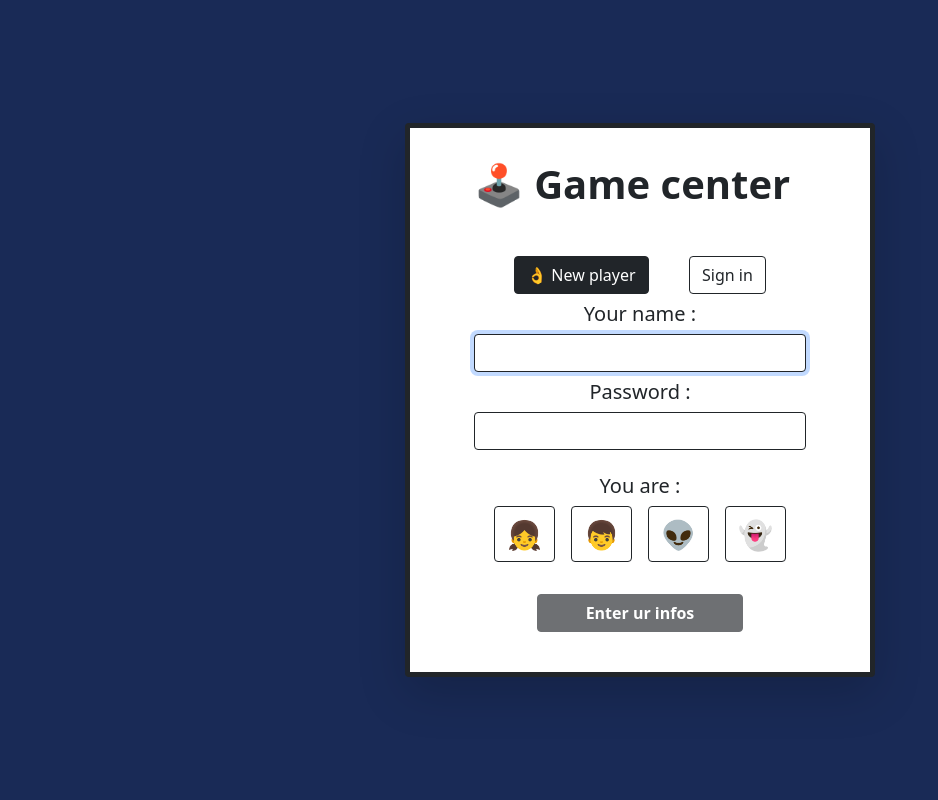
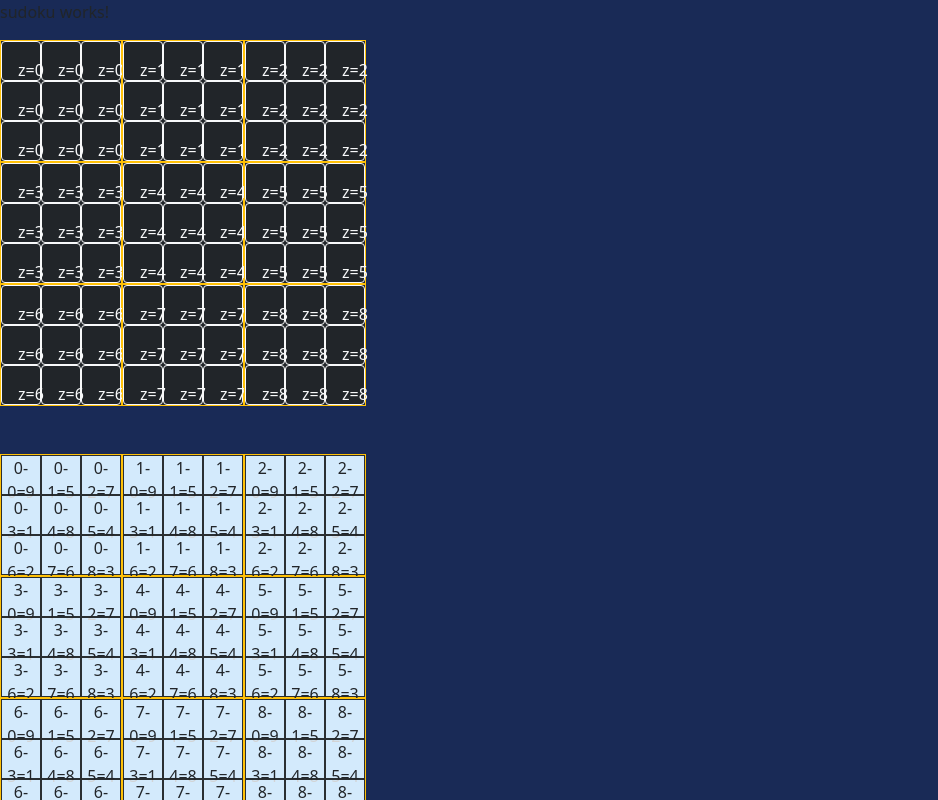
Before and after one commit to AvilaAi/ng-game-center, an Angular app: page /sudoku-component in a window 1280 px wide. Shown: the whole page, without its empty margins (0-938 px from the left). Built offline with nearby package versions, Linux system fonts and the light colour scheme.

Commit message:
add sudoku component

```diff
--- a/src/app/app-routing.module.ts
+++ b/src/app/app-routing.module.ts
@@ -6,6 +6,7 @@ import { HomeComponent } from './home/home.component';
 import { LoginComponent } from './login/login.component';
 import { PianoComponent } from './piano/piano.component';
 import { SnakeComponent } from './snake/snake.component';
+import { SudokuComponent } from './sudoku/sudoku.component';
 import { TictacComponent } from './tictac/tictac.component';
 
 const routes: Routes = [
@@ -18,6 +19,7 @@ const routes: Routes = [
   { path: 'bird-component', component: BirdComponent },
   { path: 'card-component', component: CardComponent },
   { path: 'piano-component', component: PianoComponent },
+  { path: 'sudoku-component', component: SudokuComponent },
 
   { path: '**', component: LoginComponent },
 ];
--- a/src/app/app.module.ts
+++ b/src/app/app.module.ts
@@ -12,6 +12,7 @@ import { BirdComponent } from './bird/bird.component';
 import { CardComponent } from './card/card.component';
 import { HttpClientModule } from '@angular/common/http';
 import { PianoComponent } from './piano/piano.component';
+import { SudokuComponent } from './sudoku/sudoku.component';
 
 @NgModule({
   declarations: [
@@ -24,6 +25,7 @@ import { PianoComponent } from './piano/piano.component';
     BirdComponent,
     CardComponent,
     PianoComponent,
+    SudokuComponent,
   ],
   imports: [BrowserModule, AppRoutingModule, FormsModule, HttpClientModule],
   providers: [],
--- /dev/null
+++ b/src/app/sudoku/sudoku.component.html
@@ -0,0 +1,26 @@
+<p>sudoku works!</p>
+<div class="gird-container bg-dark">
+  <span class="border border-warning" *ngFor="let n of numbers; let z = index">
+    <div style="width: fit-content" *ngFor="let n of [0, 1, 2]">
+      <button
+        style="width: 40px; height: 40px"
+        class="btn btn-outline-light p-3"
+        *ngFor="let n of [0, 1, 2]"
+      >
+        {{ " z=" + z }}
+      </button>
+    </div>
+  </span>
+</div>
+<br />
+<br />
+<div class="gird-container">
+  <div
+    class="gird-case border border-warning"
+    *ngFor="let n of numbers; let z = index"
+  >
+    <span class="grid-item" *ngFor="let n of numbers; let index = index">{{
+      z + "-" + index + "=" + firstCase[index]
+    }}</span>
+  </div>
+</div>
--- /dev/null
+++ b/src/app/sudoku/sudoku.component.scss
@@ -0,0 +1,18 @@
+.gird-container {
+  display: grid;
+  grid-template-columns: auto auto auto;
+  width: fit-content;
+}
+
+.gird-case {
+  display: grid;
+  background-color: #2196f3;
+  grid-template-columns: repeat(3, 40px);
+  width: fit-content;
+}
+.grid-item {
+  background-color: rgba(255, 255, 255, 0.8);
+  border: 1px solid rgba(0, 0, 0, 0.8);
+  height: 40px;
+  text-align: center;
+}
--- /dev/null
+++ b/src/app/sudoku/sudoku.component.ts
@@ -0,0 +1,141 @@
+import { Component, OnInit } from '@angular/core';
+
+@Component({
+  selector: 'app-sudoku',
+  templateUrl: './sudoku.component.html',
+  styleUrls: ['./sudoku.component.scss'],
+})
+export class SudokuComponent implements OnInit {
+  numbers = Array(9);
+  grid = [
+    [0, 0, 6, 0, 3, 0, 7, 0, 0],
+    [0, 3, 0, 5, 0, 8, 0, 9, 0],
+    [8, 0, 0, 4, 0, 7, 0, 0, 6],
+    [0, 9, 0, 0, 0, 0, 0, 3, 0],
+    [0, 0, 0, 8, 2, 9, 0, 0, 0],
+    [0, 6, 0, 0, 0, 0, 0, 2, 0],
+    [3, 0, 0, 6, 0, 4, 0, 0, 9],
+    [0, 4, 0, 2, 0, 1, 0, 8, 0],
+    [0, 0, 1, 0, 5, 0, 2, 0, 0],
+  ];
+  firstCase = [];
+  constructor() {}
+  allNumbers: number[][] = [[]];
+  ngOnInit(): void {
+    for (var a = [], i = 0; i < this.numbers.length; ++i) {
+      a[i] = i + 1;
+      this.grid[i] = new Array(9).fill(0);
+    }
+
+    this.firstCase = this.shuffle(a);
+    this.allNumbers[0] = this.firstCase;
+    // this.generateNumber(1);
+    console.log(`this.grid`, this.grid);
+    // this.solve(this.grid);
+  }
+
+  generateNumber(indexCase: number) {
+    var random = this.shuffle([...this.firstCase]);
+    var newCase = [];
+    console.log(`random`, random);
+    var preCaseX = this.allNumbers[indexCase - 1];
+    var preCaseY;
+    if (indexCase !== (1 || 3 || 8)) {
+      preCaseX = [...preCaseX].concat(this.allNumbers[indexCase - 2]);
+    }
+    if (indexCase > 5) {
+      preCaseY = this.allNumbers[indexCase - 3].concat(
+        this.allNumbers[indexCase - 6]
+      );
+    } else if (indexCase > 2) {
+      preCaseY = this.allNumbers[indexCase - 3];
+    }
+    for (let i = 0; i < 8; i++) {
+      var preX: number[] = [];
+      var preY: number[] = [];
+
+      if (i < 3) {
+        preX = preCaseX.slice(0, 3).concat(preCaseX.slice(9, 12));
+      } else if (i < 6) {
+        preX = preCaseX.slice(3, 6).concat(preCaseX.slice(12, 15));
+      } else {
+        preX = preCaseX.slice(6, 9).concat(preCaseX.slice(15, 18));
+      }
+      var num = random.find((n: number) => preX.indexOf(n) < 0);
+      if (!num) {
+        this.generateNumber(1);
+        break;
+      }
+      newCase.push(num);
+      console.log(`num`, num);
+      console.log(`preX`, preX);
+      const indexOfNum = random.indexOf(num);
+      random.splice(indexOfNum, 1);
+
+      this.allNumbers[indexCase] = [...newCase];
+    }
+    console.log(`this.allNumbers[0]`, this.allNumbers[0]);
+    console.log('generate', this.allNumbers[indexCase]);
+  }
+
+  shuffle(array: any) {
+    var tmp,
+      current,
+      top = array.length;
+    if (top)
+      while (--top) {
+        current = Math.floor(Math.random() * (top + 1));
+        tmp = array[current];
+        array[current] = array[top];
+        array[top] = tmp;
+      }
+    return array;
+  }
+
+  possible(grid: number[][], y: number, x: number, n: number) {
+    for (let i = 0; i < 9; i++) {
+      if (grid[y][i] === n) {
+        return false;
+      }
+    }
+    for (let i = 0; i < 9; i++) {
+      if (grid[i][x] === n) {
+        return false;
+      }
+    }
+    var x0 = Math.floor(x / 3) * 3;
+    var y0 = Math.floor(y / 3) * 3;
+    for (let i = 0; i < 3; i++) {
+      for (let j = 0; j < 3; j++) {
+        if (grid[y0 + i][x0 + j] === n) {
+          return false;
+        }
+      }
+    }
+
+    return true;
+  }
+  solution = 0;
+
+  solve(grid: number[][]) {
+    for (let y = 0; y < 9; y++) {
+      for (let x = 0; x < 9; x++) {
+        if (grid[y][x] === 0) {
+          for (let n = 1; n < 10; n++) {
+            if (this.possible(grid, y, x, n)) {
+              grid[y][x] = n;
+              this.solve(grid);
+              grid[y][x] = 0;
+            }
+          }
+          return;
+        }
+      }
+    }
+
+    this.solution += 1;
+    // console.log(`grid`, [...grid]);
+
+    console.log(`this.solution`, this.solution);
+  }
+}
```
Also changed, not shown: 1 other file (tests, documents, lock files or other folders).
